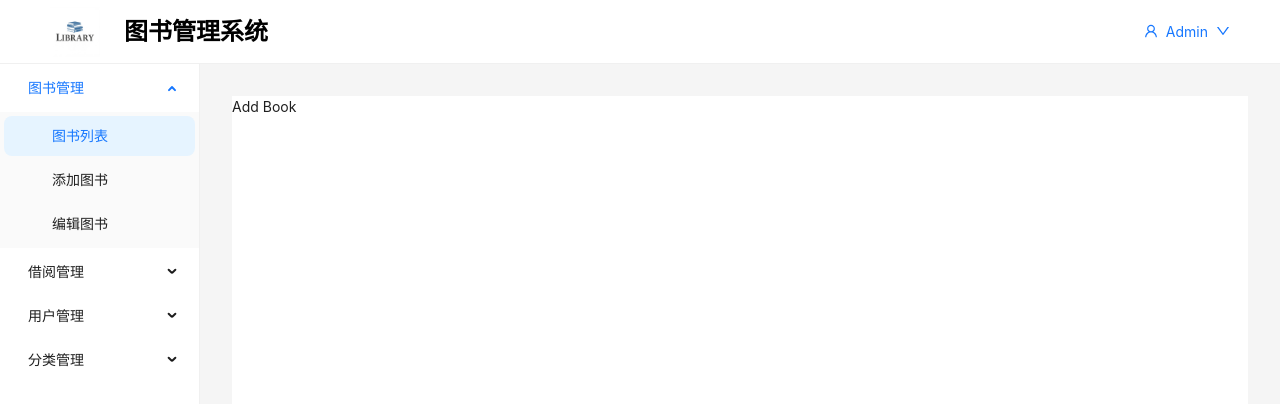
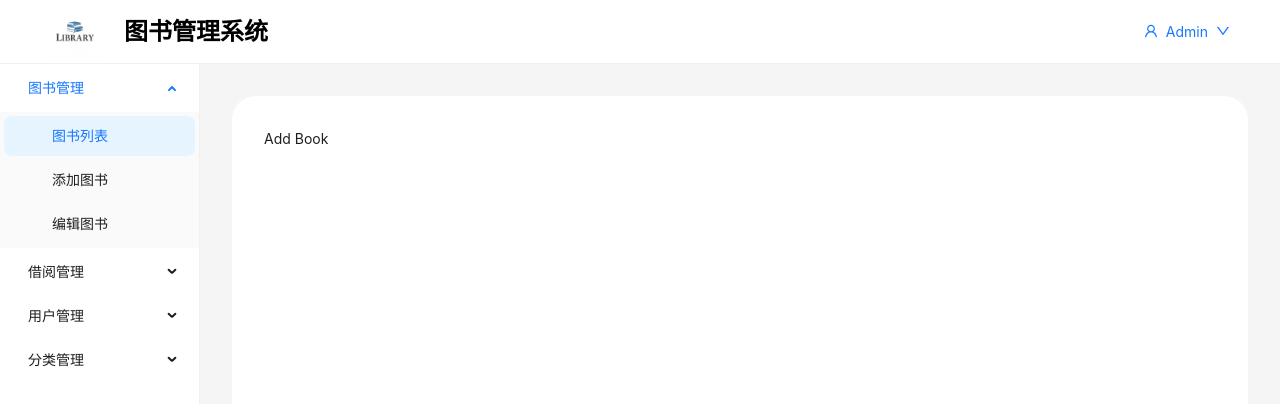
Before and after one commit to SongC-unsw/Book-management-system, a Next.js app: page /book/add in a window 1280 px wide. Shown: the top 404 px of the page. Built offline with nearby package versions, Linux system fonts and the light colour scheme; what @ant-design/nextjs-registry would draw is missing.

Commit message:
Enhance layout styling by adding rounded corners and padding to the content area for improved visual appeal.

```diff
--- a/src/app/layout.tsx
+++ b/src/app/layout.tsx
@@ -132,7 +132,7 @@ export default function RootLayout({
               />
             </Sider>
             <Layout className="bg-gray-100 p-8">
-              <Content className="bg-white">
+              <Content className="bg-white rounded-[24px] p-8">
                 <AntdRegistry>{children}</AntdRegistry>
               </Content>
             </Layout>
```
